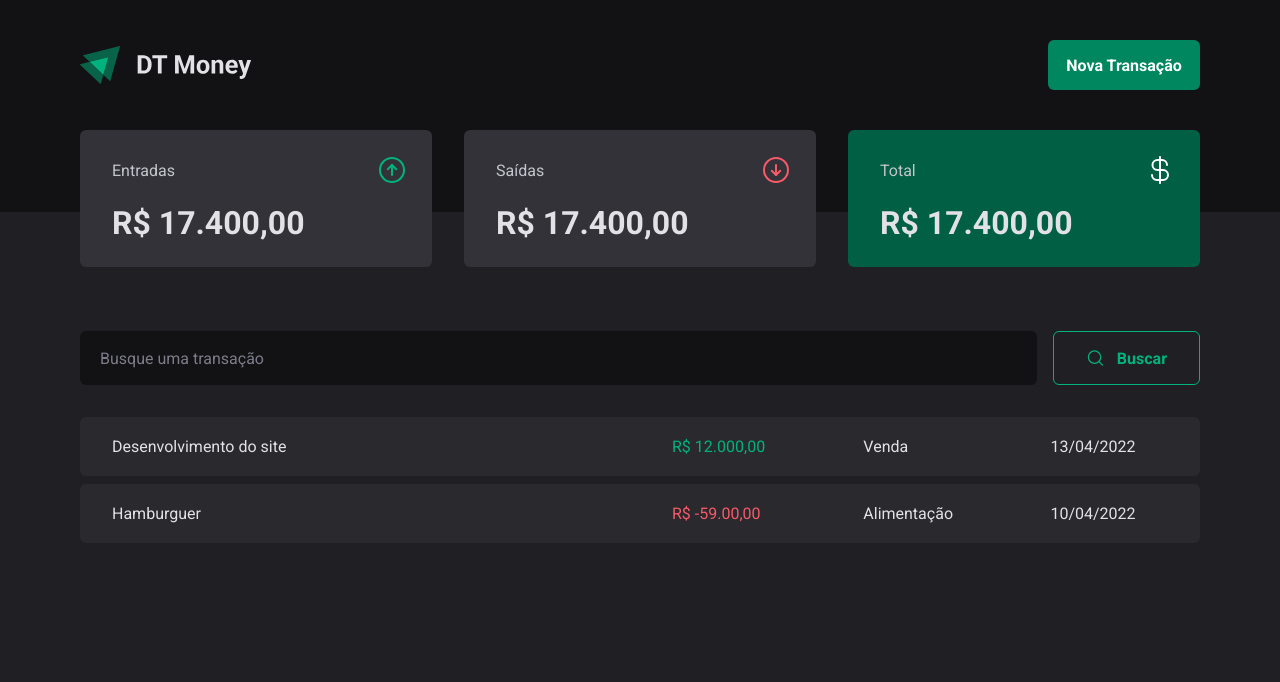
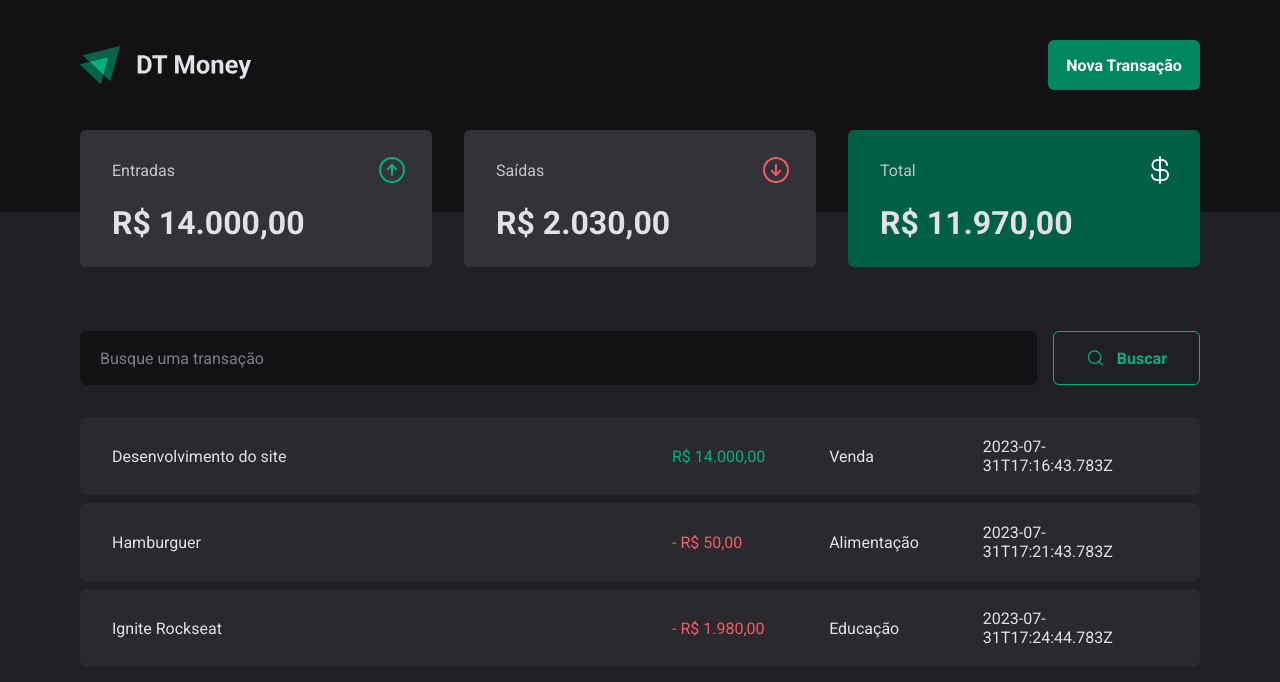
Before and after one commit to Vinicius-Barbosa-Santos/dt-money, a React (Vite) app: page / in a window 1280 px wide. Shown: the top 682 px of the page. Built offline with nearby package versions, Linux system fonts and the light colour scheme; data requests are answered from the project's data file.

Commit message:
Context API, forming data, connecting to json-server

```diff
--- /dev/null
+++ b/data/db.json
@@ -0,0 +1,28 @@
+{
+    "transactions": [
+        {
+            "id": 1,
+            "description": "Desenvolvimento do site",
+            "type" : "income",
+            "category": "Venda",
+            "price": 14000,
+            "createdAt" : "2023-07-31T17:16:43.783Z"
+        },
+        {
+            "id": 2,
+            "description": "Hamburguer",
+            "type" : "outcome",
+            "category": "Alimentação",
+            "price": 50,
+            "createdAt" : "2023-07-31T17:21:43.783Z"
+        },
+         {
+            "id": 3,
+            "description": "Ignite Rockseat",
+            "type" : "outcome",
+            "category": "Educação",
+            "price": 1980,
+            "createdAt" : "2023-07-31T17:24:44.783Z"
+        }
+    ]
+}
--- a/package.json
+++ b/package.json
@@ -4,14 +4,18 @@
   "version": "0.0.0",
   "scripts": {
     "dev": "vite",
+    "server" : "npx json-server -p 3500 -w data/db.json -d 500",
     "build": "tsc && vite build",
     "preview": "vite preview"
   },
   "dependencies": {
+    "-": "^0.0.1",
     "@phosphor-icons/react": "^2.0.10",
     "@radix-ui/react-dialog": "^1.0.4",
     "@radix-ui/react-radio-group": "^1.1.3",
     "@types/styled-components": "^5.1.26",
+    "D": "^1.0.0",
+    "json-server": "^0.17.3",
     "phosphor": "^0.7.1",
     "phosphor-react": "^1.4.1",
     "react": "^18.0.0",
--- a/src/components/Summary/index.tsx
+++ b/src/components/Summary/index.tsx
@@ -1,37 +1,55 @@
 // import Styled Components
+import { useContext } from 'react'
 import * as C from './styles'
 
 // import Phosphor
 import { ArrowCircleUp, ArrowCircleDown, CurrencyDollar } from 'phosphor-react'
+import { TrasactionsContext } from '../../context/TransactionsContext'
+import { priceFormatter } from '../../utils/formatter'
 
 export const Summary = () => {
+
+    const { transactions } = useContext(TrasactionsContext)
+
+    const summary = transactions.reduce((acc, transaction) => {
+        if (transaction.type === 'income') {
+            acc.income += transaction.price
+            acc.total += transaction.price
+        } else {
+            acc.outcome += transaction.price
+            acc.total -= transaction.price
+        }
+
+        return acc
+    }, { income: 0, outcome: 0, total: 0 })
+
     return (
         <C.Container>
             <C.SummaryCard>
                 <header>
                     <span>Entradas</span>
-                    <ArrowCircleUp size={32} color='#00B37E'/>
+                    <ArrowCircleUp size={32} color='#00B37E' />
                 </header>
 
-                <strong>R$ 17.400,00</strong>
+                <strong>{priceFormatter.format(summary.income)}</strong>
             </C.SummaryCard>
 
             <C.SummaryCard>
                 <header>
                     <span>Saídas</span>
-                    <ArrowCircleDown size={32} color='#F75A68'/>
+                    <ArrowCircleDown size={32} color='#F75A68' />
                 </header>
 
-                <strong>R$ 17.400,00</strong>
+                <strong>{priceFormatter.format(summary.outcome)}</strong>
             </C.SummaryCard>
 
             <C.SummaryCard $variant="green">
                 <header>
                     <span>Total</span>
-                    <CurrencyDollar size={32} color='#fff'/>
+                    <CurrencyDollar size={32} color='#fff' />
                 </header>
 
-                <strong>R$ 17.400,00</strong>
+                <strong>{priceFormatter.format(summary.total)}</strong>
             </C.SummaryCard>
         </C.Container>
     )
--- a/src/components/TableTransactions/index.tsx
+++ b/src/components/TableTransactions/index.tsx
@@ -1,77 +1,62 @@
 // import Styled Components
-import { CalendarBlank, TagSimple } from 'phosphor-react'
 import * as C from './styles'
 
+// import Phosphor
+import { CalendarBlank, TagSimple } from 'phosphor-react'
+
+// import Context
+import { useContext } from 'react'
+import { TrasactionsContext } from '../../context/TransactionsContext'
+
+// import utils
+import { priceFormatter } from '../../utils/formatter'
+
 export const TableTransactions = () => {
+
+    const { transactions } = useContext(TrasactionsContext)
+
     return (
         <div>
             <C.Container>
                 <C.TransactionsTable>
                     <tbody>
-                        <tr>
-                            <td width='50%'>Desenvolvimento do site</td>
+                        {transactions.map((transaction) =>
+                            <tr key={transaction.id}>
+                                <td width='50%'>{transaction.description}</td>
                                 <td>
-                                <C.PriceHighlight $variant='income'>
-                                    R$ 12.000,00
+                                    <C.PriceHighlight $variant={transaction.type}>
+                                        {transaction.type === 'outcome' ? '- ' : ''}
+                                        {priceFormatter.format(transaction.price)}
                                     </C.PriceHighlight>
                                 </td>
-                            <td>Venda</td>
-                            <td>13/04/2022</td>
+                                <td>{transaction.category}</td>
+                                <td>{transaction.createdAt}</td>
                             </tr>
-
-                        <tr>
-                            <td width='50%'>Hamburguer</td>
-                            <td>
-                                <C.PriceHighlight $variant='outcome'>
-                                    R$ -59.00,00
-                                </C.PriceHighlight>
-                            </td>
-                            <td>Alimentação</td>
-                            <td>10/04/2022</td>
-                        </tr>
+                        )}
                     </tbody>
                 </C.TransactionsTable>
 
                 <C.TransactionCardList>
-                    <C.CardTransaction>
+                    {transactions.map((transaction) =>
+                        <C.CardTransaction key={transaction.id}>
                             <header>
-                            <span>Desenvolvimento do site</span>
-                            <C.PriceHighlight $variant='income'>
-                                R$ 12.000,00
+                                <span>{transaction.description}</span>
+                                <C.PriceHighlight $variant={transaction.type}>
+                                    {transaction.price}
                                 </C.PriceHighlight>
                             </header>
                             <footer>
                                 <div>
                                     <TagSimple size={16} />
-                                Venda
+                                    {transaction.category}
                                 </div>
                                 <div>
                                     <CalendarBlank size={16} />
-                                10/04/2022
+                                    {transaction.createdAt}
                                 </div>
                             </footer>
                         </C.CardTransaction>
-                </C.TransactionCardList>
-
-                <C.TransactionCardList>
-                    <C.CardTransaction>
-                        <header>
-                            <span>Hamburguer</span>
-                            <C.PriceHighlight $variant='outcome'>
-                                R$ -59.00,00
-                            </C.PriceHighlight>
-                        </header>
-                        <footer>
-                            <div>
-                                <TagSimple size={16} />
-                                Alimentação
-                            </div>
-                            <div>
-                                <CalendarBlank size={16} />
-                                10/04/2022
-                            </div>
-                        </footer>
-                    </C.CardTransaction>
+                    )}
                 </C.TransactionCardList>
             </C.Container>
         </div>
--- /dev/null
+++ b/src/context/TransactionsContext.tsx
@@ -0,0 +1,39 @@
+import { ReactNode, createContext, useEffect, useState } from "react";
+
+import { TransactionsType } from '../interface/TransactionsType'
+
+interface TransactionsTypeProps {
+    transactions: TransactionsType[],
+}
+
+export const TrasactionsContext = createContext({} as TransactionsTypeProps)
+
+interface TransactionProviderProps {
+    children: ReactNode
+}
+
+export const TransactionProvider = ({ children }: TransactionProviderProps) => {
+    const [transactions, setTransactions] = useState<TransactionsType[]>([])
+
+    useEffect(() => {
+        fetchTransactions()
+    }, [])
+
+    const fetchTransactions = async () => {
+        try {
+            const response = await fetch('http://localhost:3500/transactions')
+            if (!response.ok) throw Error('Erro de Requisição')
+            const data = await response.json()
+
+            setTransactions(data)
+        } catch (e: any) {
+            console.error(e.message)
+        }
+    }
+
+    return (
+        <TrasactionsContext.Provider value={{ transactions }}>
+            {children}
+        </TrasactionsContext.Provider>
+    )
+}
--- /dev/null
+++ b/src/interface/TransactionsType.ts
@@ -0,0 +1,8 @@
+export interface TransactionsType  {
+    id : number,
+    description : string,
+    type : 'income' | 'outcome',
+    category : string,
+    price : number,
+    createdAt : string
+}
--- a/src/main.tsx
+++ b/src/main.tsx
@@ -4,11 +4,14 @@ import Home from './pages/Home'
 import { ThemeProvider } from 'styled-components'
 import { defaultTheme } from './styles/theme/default'
 import { Global } from './styles/global'
+import { TransactionProvider } from './context/TransactionsContext'
 
 ReactDOM.createRoot(document.getElementById('root')!).render(
   <React.StrictMode>
     <ThemeProvider theme={defaultTheme}>
-      <Home />
+      <TransactionProvider>
+        <Home />
+      </TransactionProvider>
       <Global />
     </ThemeProvider>
   </React.StrictMode>
--- /dev/null
+++ b/src/utils/formatter.ts
@@ -0,0 +1,6 @@
+export const dateFormatter = new Intl.DateTimeFormat('pt-br')
+
+export const priceFormatter = new Intl.NumberFormat('pt-br', {
+    style : 'currency',
+    currency : 'BRL'
+})
```
Also changed, not shown: 1 other file (tests, documents, lock files or other folders). Lines whose indentation alone changed are shown as unchanged.
